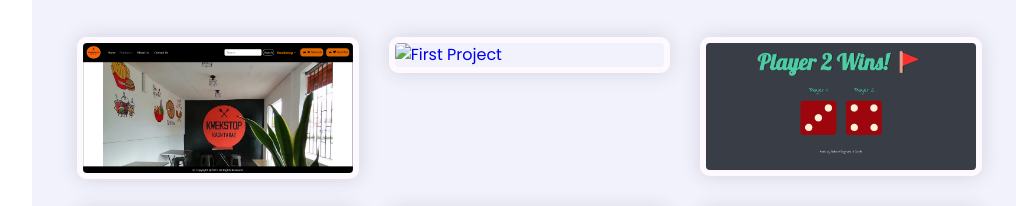
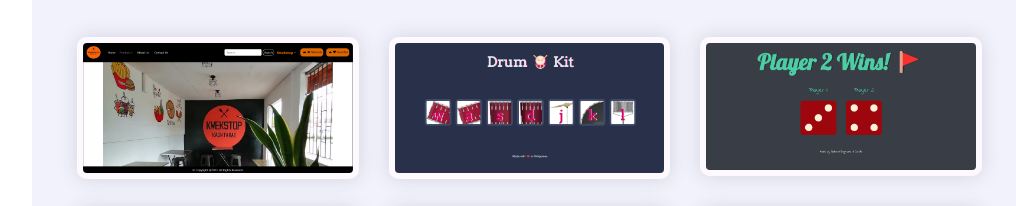
Before and after one commit to rrcanda/rrcanda-portfolio, a plain HTML site: page index.html in a window 1280 px wide. Shown: the part 3668-3874 px from the top of the page, without its empty margins (238-1254 px from the left). Drawn offline with nearby package versions, Linux system fonts and the light colour scheme; a web font is replaced by a local one.

Commit message:
fix project 2 image

```diff
--- a/index.html
+++ b/index.html
@@ -384,7 +384,7 @@
                         <div class="portfolio-item padd-15">
                             <div class="portfolio-item-inner shadow-dark">
                                 <div class="portfolio-img">
-                                    <a href="https://rrcanda.github.io/drum-kit/"><img src="images/pro-1" alt="First Project"></a>
+                                    <a href="https://rrcanda.github.io/drum-kit/"><img src="images/drum.png" alt="First Project"></a>
                                 </div>
                             </div>
                         </div>
```
Also changed, not shown: images/drum.png (renamed from images/pro-1.png).
